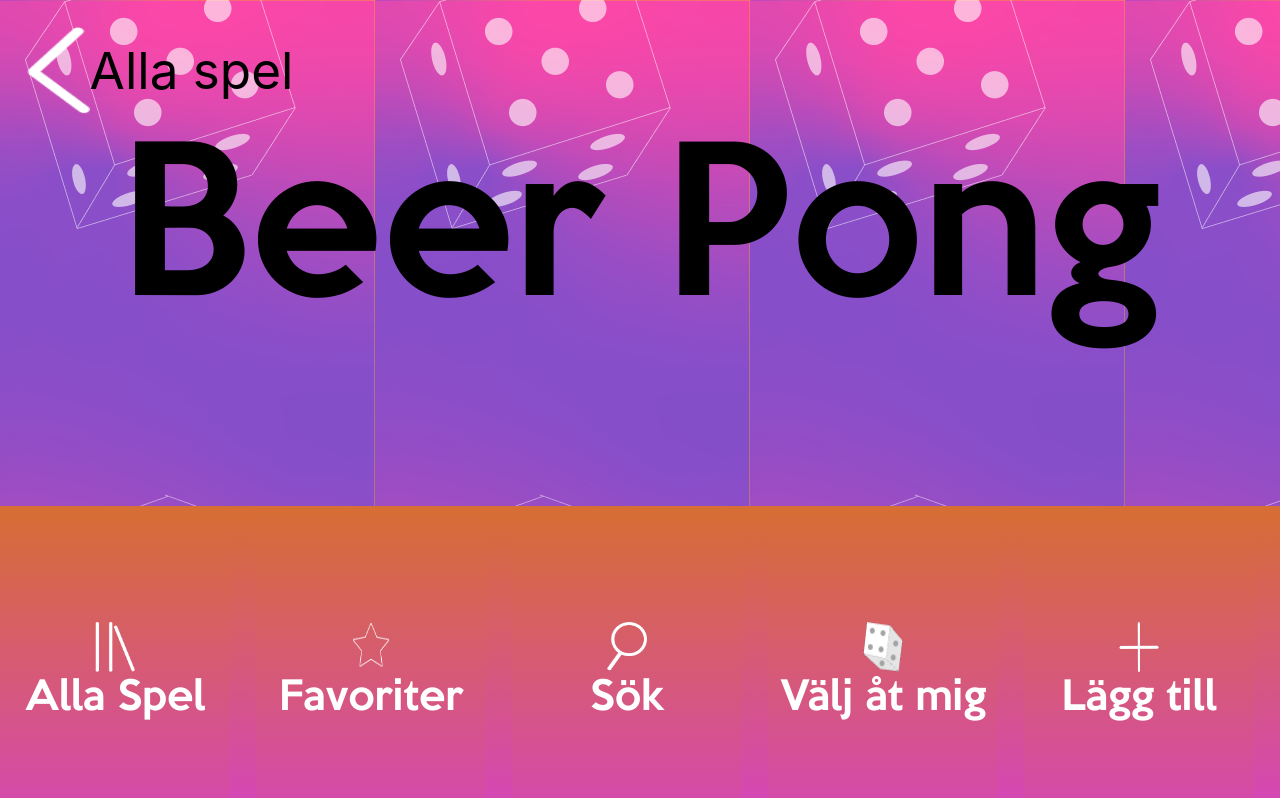
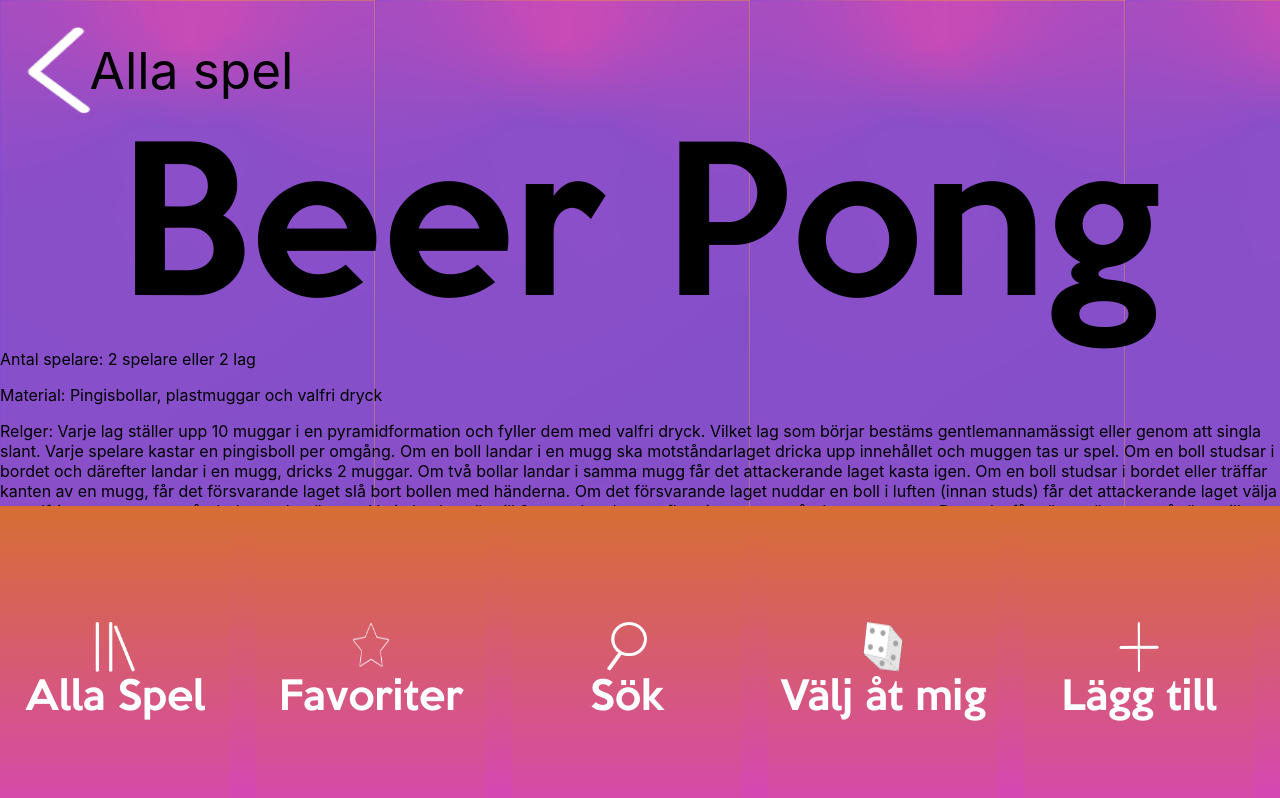
Before and after one commit to VibeValley/PartyPP, a React (Create React App) app: page /AllaSpel/01 in a window 1280 px wide. Shown: the top 798 px of the page. Built offline with nearby package versions, Linux system fonts and the light colour scheme.

Commit message:
Ny design

```diff
--- a/src/App.css
+++ b/src/App.css
@@ -126,7 +126,7 @@ html {
 .ListaTitel {
   text-align: center;
   margin-bottom: 0vw;
-  color: #550055;
+  color: #031d44;
   font-family: myFirstFont;
 }
 
--- a/src/Detaljsida.js
+++ b/src/Detaljsida.js
@@ -15,7 +15,7 @@ function Detaljsida() {
   const ValdaSpel = getGameByID(id);
 
   return (
-    <div className="">
+    <div className="App">
       <div className="HeaderDiv">
         <a href="/AllaSpel">
           <img src={logo} alt="tillbaka" className="HeadPic"></img>
@@ -24,11 +24,12 @@ function Detaljsida() {
         <header className="SidaHeader" id="DetaljNamn">
           {ValdaSpel.namn}
         </header>
-      </div>
-      <div className="detaljDiv">
-      <p>Antal spelare: {ValdaSpel.spelare}</p>
-      <p>Material: {ValdaSpel.material}</p>
-      <p>Relger: {ValdaSpel.regler}</p>
+
+        <div className="detaljDiv">
+          <p>Antal spelare: {ValdaSpel.spelare}</p>
+          <p>Material: {ValdaSpel.material}</p>
+          <p>Relger: {ValdaSpel.regler}</p>
+        </div>
       </div>
       <Lowerbar />
     </div>
--- a/src/LowerBar.js
+++ b/src/LowerBar.js
@@ -6,8 +6,7 @@ import logo4 from "./Bilder/TärningSymbol.png";
 import logo5 from "./Bilder/LäggTillSymbol.png";
 import { Link } from "react-router-dom";
 
-
-const Lowerbar = ({}) => {
+const Lowerbar = ({ active }) => {
   return (
     <div>
       <nav className="Foot">
@@ -45,7 +44,6 @@ const Lowerbar = ({}) => {
             <p className="knappar_text">Lägg till</p>
           </button>
         </Link>
-
       </nav>
     </div>
   );
```
Lines whose indentation alone changed are shown as unchanged.
